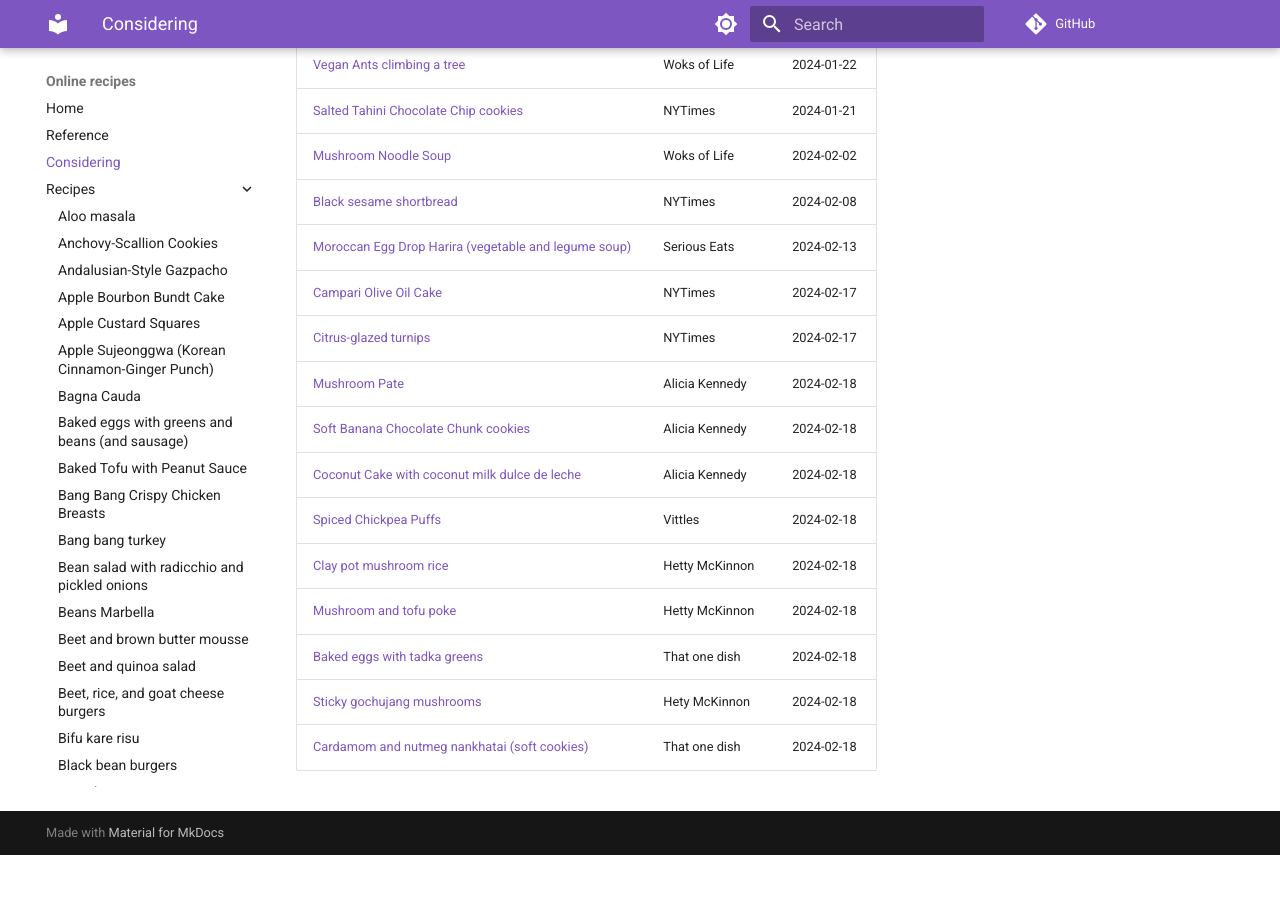
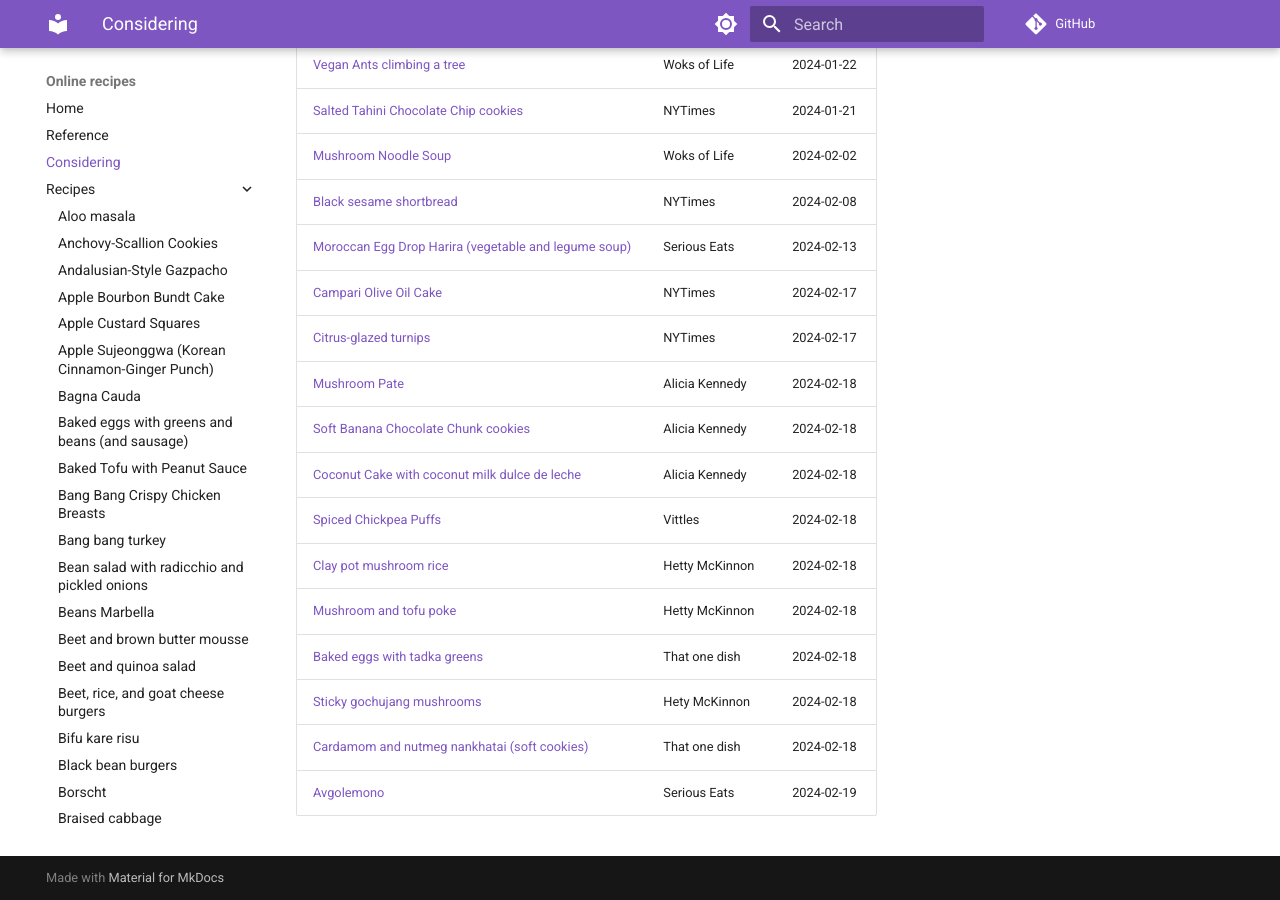
Before and after one commit to billbrod/recipes, an MkDocs documentation site: the page built from docs/considering.md, in a window 1280 px wide and 900 px high, scrolled down 1092 px. Built offline with MkDocs 1.6.1 and Material for MkDocs 9.7.7, drawn with Linux system fonts in a browser that asks for light colours; comment, search, counter and statistics services are not loaded; before the commit the page ends 1947 px from its top, so only the background shows below that.

Commit message:
updates considering

```diff
--- a/docs/considering.md
+++ b/docs/considering.md
@@ -37,4 +37,5 @@
 | [Mushroom and tofu poke](https://tovegetableswithlove.substack.com/p/tofu-and-mushroom-poke)                                                      | Hetty McKinnon  | 2024-02-18                       |
 | [Baked eggs with tadka greens](https://thatonedish.substack.com/p/a-recipe-for-baked-eggs-with-tadka)                                             | That one dish   | 2024-02-18                       |
 | [Sticky gochujang mushrooms](https://tovegetableswithlove.substack.com/p/sticky-gochujang-mushrooms)                                              | Hety McKinnon   | 2024-02-18                       |
-| [Cardamom and nutmeg nankhatai (soft cookies)](https://thatonedish.substack.com/p/sugar-spice-and-everything-nice-eleanor)                        | That one dish   | 2024-02-18                                 |
+| [Cardamom and nutmeg nankhatai (soft cookies)](https://thatonedish.substack.com/p/sugar-spice-and-everything-nice-eleanor)                        | That one dish   | 2024-02-18                       |
+| [Avgolemono](https://www.seriouseats.com/avgolemono-soup-greek-lemon-egg-chicken-soup)                                                            | Serious Eats    | 2024-02-19                                 |
```
